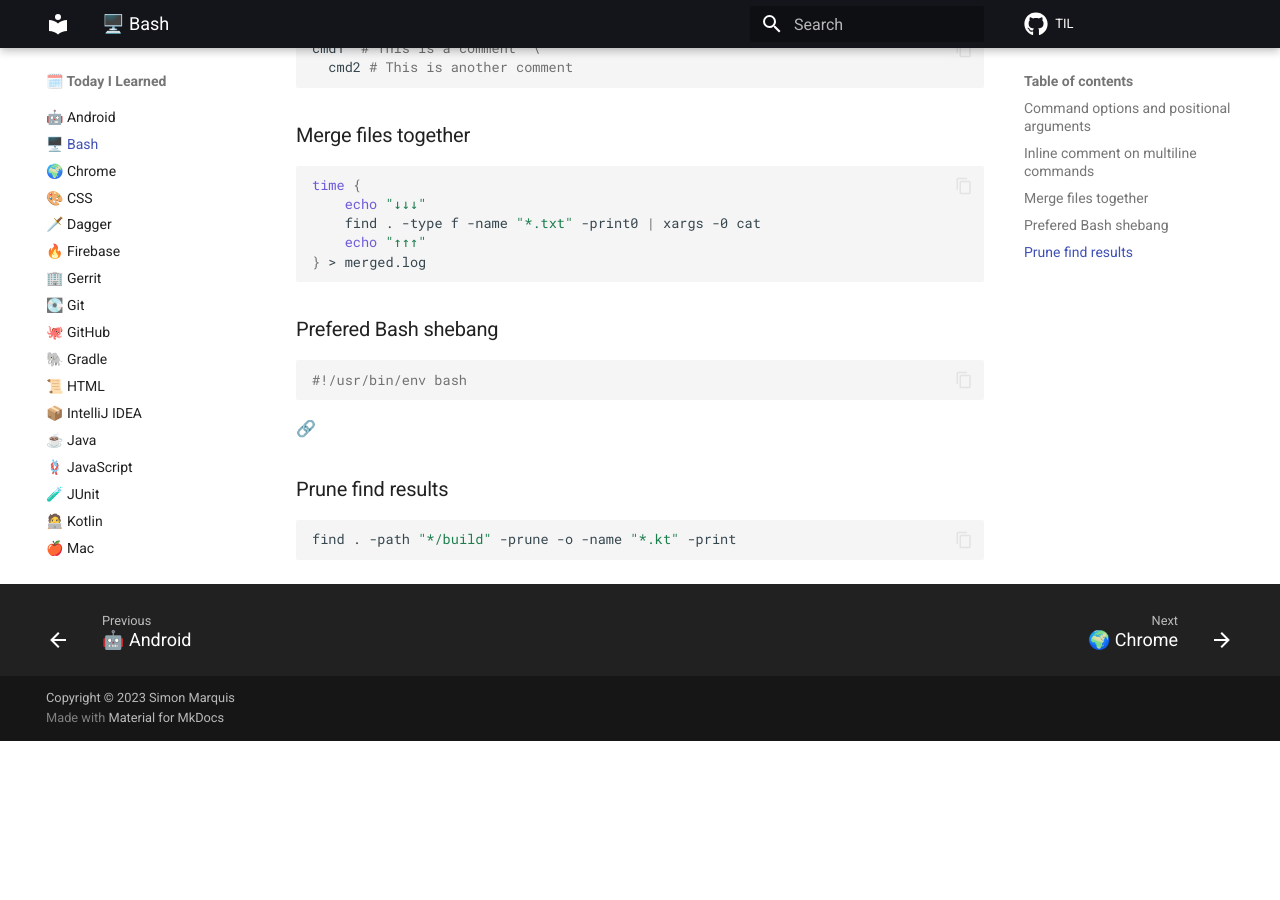
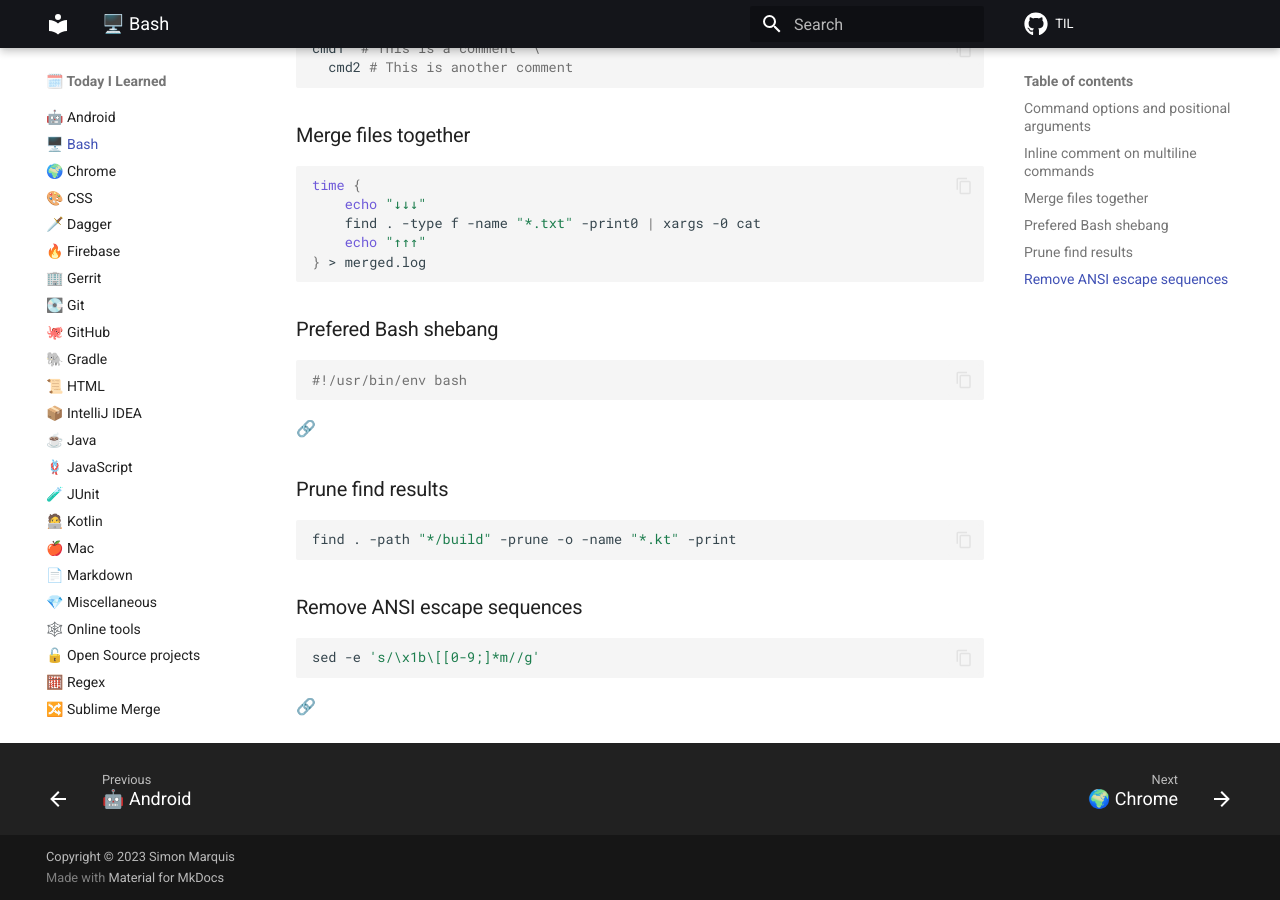
Before and after one commit to SimonMarquis/TIL, an MkDocs documentation site: the page built from docs/bash.md, in a window 1280 px wide and 900 px high, scrolled down 546 px. Built offline with MkDocs 1.6.1 and Material for MkDocs 9.7.7, drawn with Linux system fonts in a browser that asks for light colours; comment, search, counter and statistics services are not loaded; before the commit the page ends 1287 px from its top, so only the background shows below that.

Commit message:
[Bash] Remove ANSI escape sequences

````diff
--- a/docs/bash.md
+++ b/docs/bash.md
@@ -45,3 +45,11 @@
 ```bash
 find . -path "*/build" -prune -o -name "*.kt" -print
 ```
+
+### Remove ANSI escape sequences
+
+```bash
+sed -e 's/\x1b\[[0-9;]*m//g'
+```
+
+[🔗](https://superuser.com/a/380778/733209)
````
